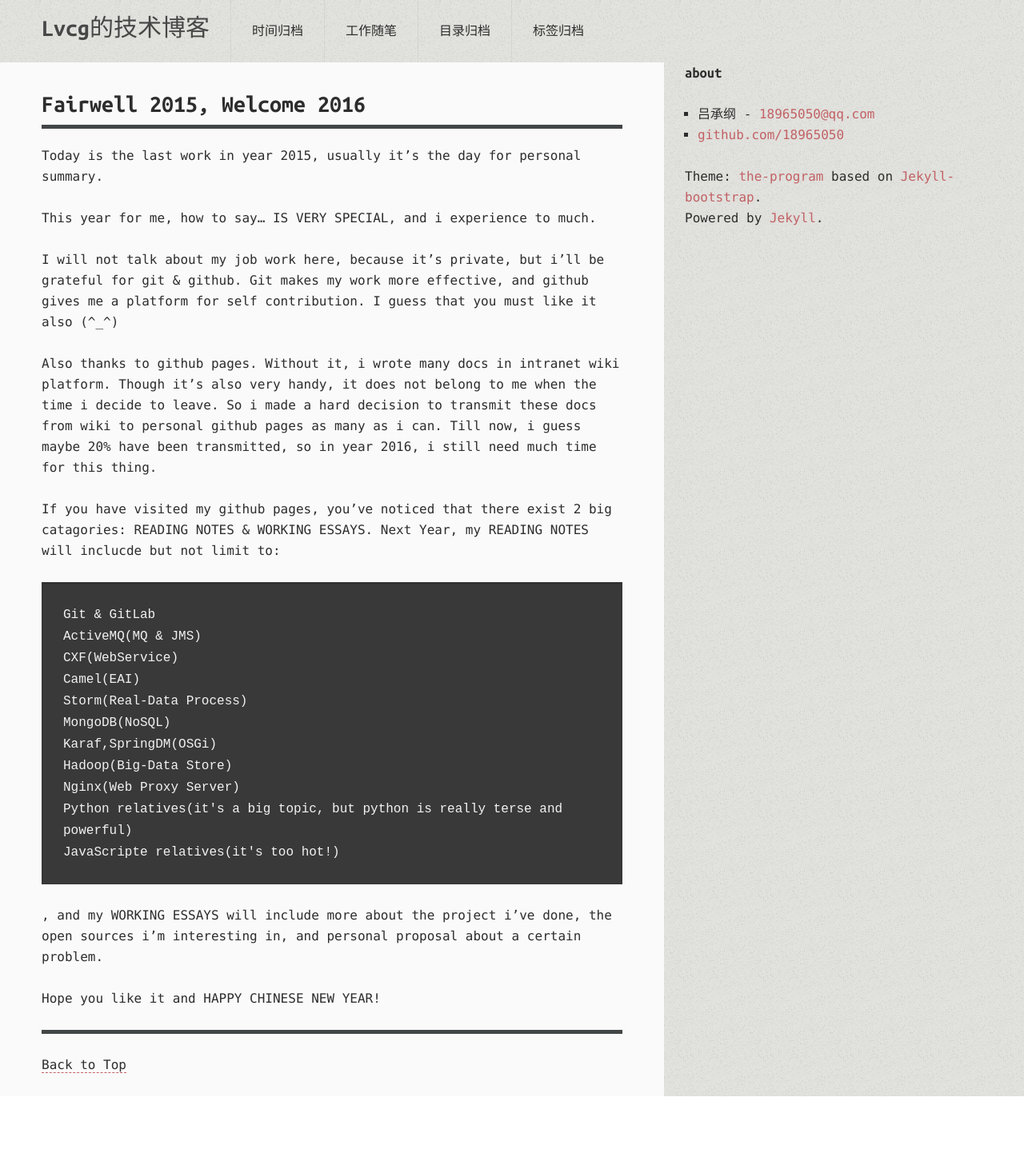
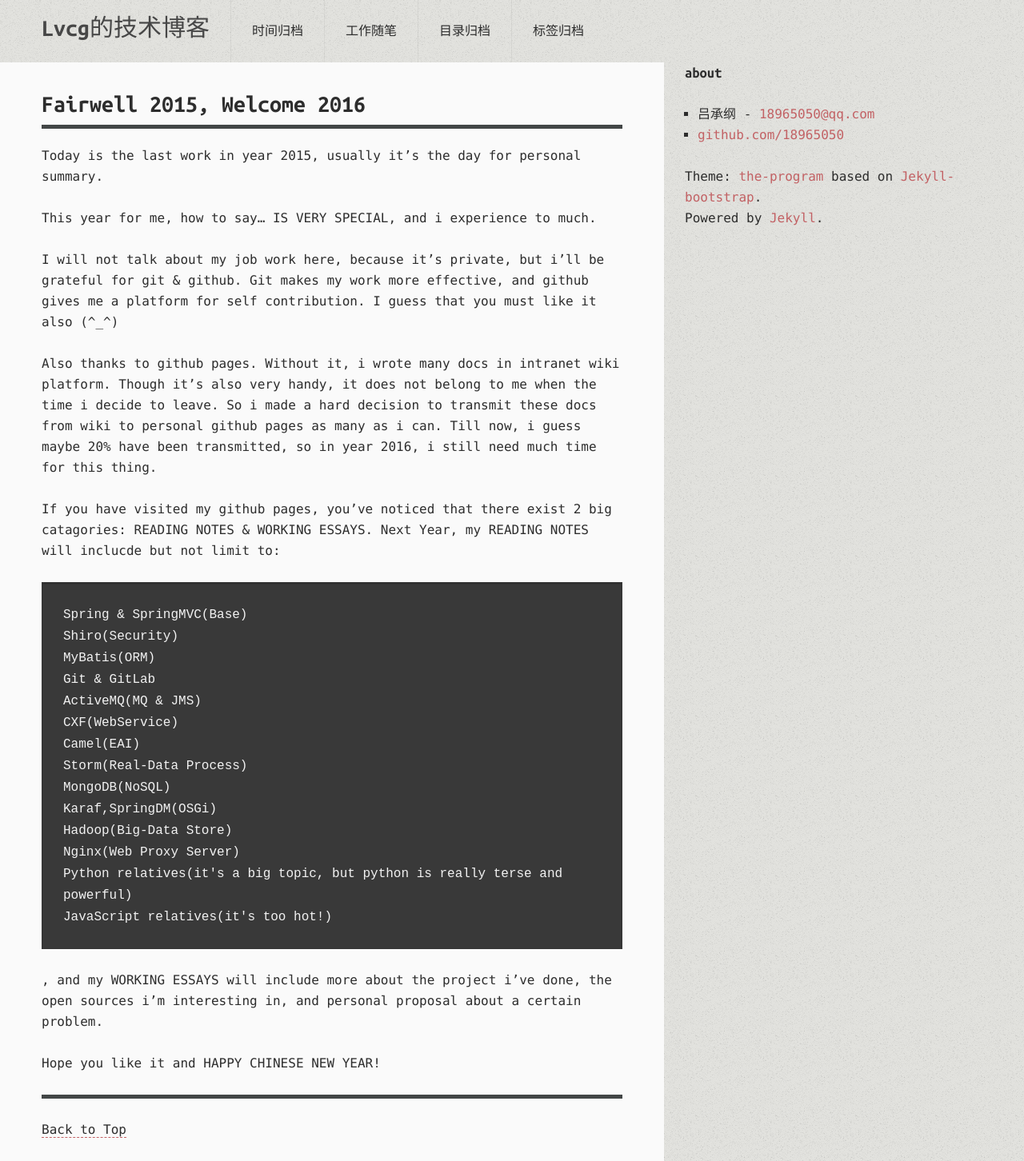
Before and after one commit to 18965050/18965050.github.io, a Jekyll site: the page built from work/fairwell-2015-welcome-2016.md, in a window 1280 px wide. Shown: the whole page at 80% size. Built offline with Jekyll 4.4.1, drawn with Linux system fonts in a browser that asks for light colours; comment, search, counter and statistics services are not loaded; before the commit the page ends 1371 px from its top, so only the background shows below that.

Commit message:
fair-2015-welcome-2016 文档修改

```diff
--- a/work/fairwell-2015-welcome-2016.md
+++ b/work/fairwell-2015-welcome-2016.md
@@ -16,6 +16,9 @@ description: ""
   If you have visited my github pages, you've noticed that there exist 2 big catagories: READING NOTES & WORKING ESSAYS.
   Next Year, my READING NOTES will inclucde but not limit to:
 
+	Spring & SpringMVC(Base)
+	Shiro(Security)
+	MyBatis(ORM)
 	Git & GitLab
 	ActiveMQ(MQ & JMS)
 	CXF(WebService)
@@ -26,7 +29,7 @@ description: ""
 	Hadoop(Big-Data Store)
 	Nginx(Web Proxy Server)
 	Python relatives(it's a big topic, but python is really terse and powerful)
-	JavaScripte relatives(it's too hot!)
+	JavaScript relatives(it's too hot!)
 
   , and my WORKING ESSAYS will include more about the project i've done, the open sources i'm interesting in, and personal proposal about a certain problem.
 
```
